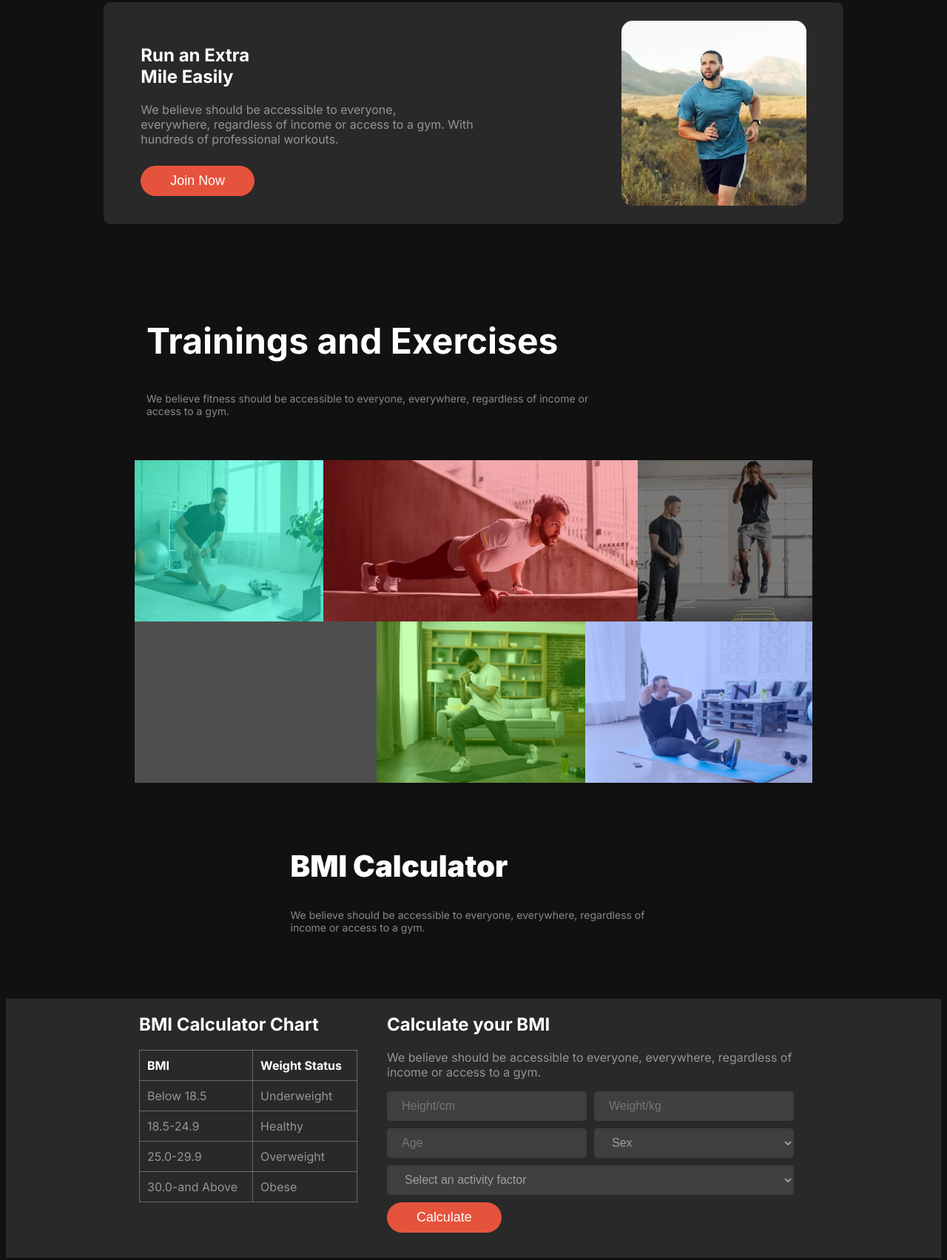
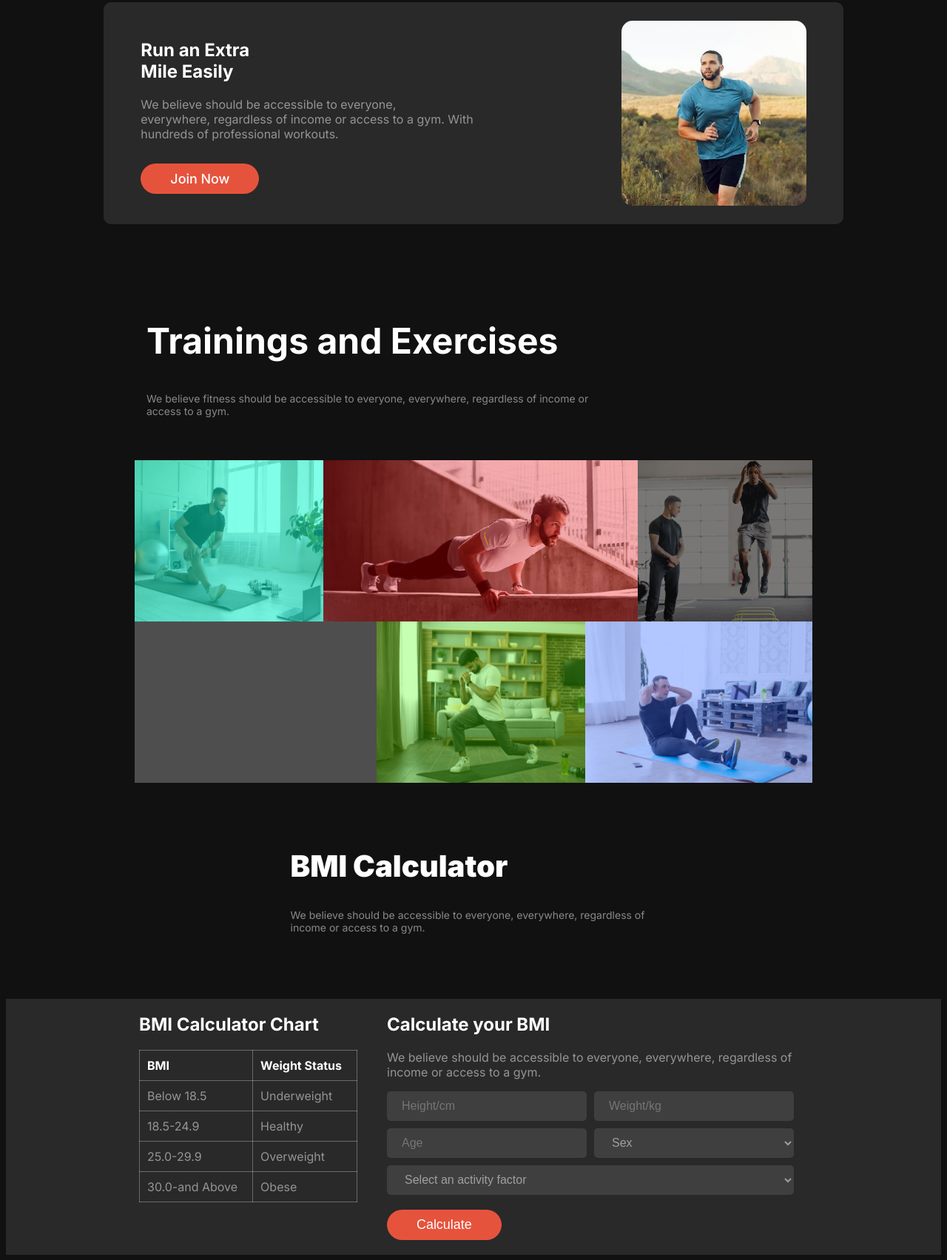
Before and after one commit to sadman249/assignmen-2, a plain HTML site: page index.html in a window 1280 px wide. Shown: the part 1982-3685 px from the top of the page at 74% size. Drawn offline with Linux system fonts and the light colour scheme; grey boxes are pictures that could not be loaded; a web font is replaced by a local one.

Commit message:
added the new styles

```diff
--- a/index.html
+++ b/index.html
@@ -114,7 +114,9 @@
                         <h1 class="run-title">Run an Extra <br>Mile Easily</h1>
                         <p class="run-description">We believe should be accessible to everyone, <br> everywhere, regardless of income or
                         access to a gym. With <br>hundreds of professional workouts.</p>
-                        <button class="run-btn"><i class=""></i> Join Now</button>
+                        <div class="run-btn">
+                            <a class="run-btn-1" href="">Join Now</a>
+                        </div>
                     </div>
                     <img class="run-pic" src="images/run.jpg" alt="">
                 </div>
@@ -220,8 +222,8 @@
                             <select class="bmi-btn-1">
                                 <option value="">Select an activity factor</option>
                             </select>
-                        </div>
-                        <button class="run-btn"><i class=""></i>Calculate</button>
+                        </div >
+                        <button class="calculate run-btn-1"><i class=""></i>Calculate</button>
                     </div>
                 </div>
             </div>
--- a/style/style.css
+++ b/style/style.css
@@ -39,6 +39,12 @@
   text-decoration: none;
   list-style: none;
 }
+.btn-primary:hover{
+	transform: scale(1.01) translateY(-5px);
+	background: transparent;
+	border: 1px solid var(--color-3);
+}
+
 .download{
   background-color: transparent;
   border: 2px solid;
@@ -264,14 +270,18 @@ body{
   margin-left: 200px;
 }
 .run-btn{
+  margin-top: 40px;
+  margin-bottom: 20px;
+}
+.run-btn-1{
   background-color: var(--color-2);
-  margin-top: 10px;
   font-weight: 500;
   font-size: 1.12rem;
   color: rgb(255, 255, 255);
   border: none;
   padding: 10px 40px;
   border-radius: 42px;
+  text-decoration: none;
 }
 
 /* Trainings and Exercises start */
@@ -438,7 +448,7 @@ body{
   justify-content: space-between;
   background: rgba(255, 255, 255, 0.1);
   margin-top: 40px;
-  height: 350px;
+  height: auto;
 }
 .bmi-1{
   margin-left: 180px;
@@ -511,13 +521,10 @@ td, th{
 .res{
   display: flex;
 }
-
-
-
-
-
-
-
+.calculate{
+  margin-top: 20px;
+  margin-bottom: 20px;
+}
 
 /* meet section styles */
 .image-container {
```
